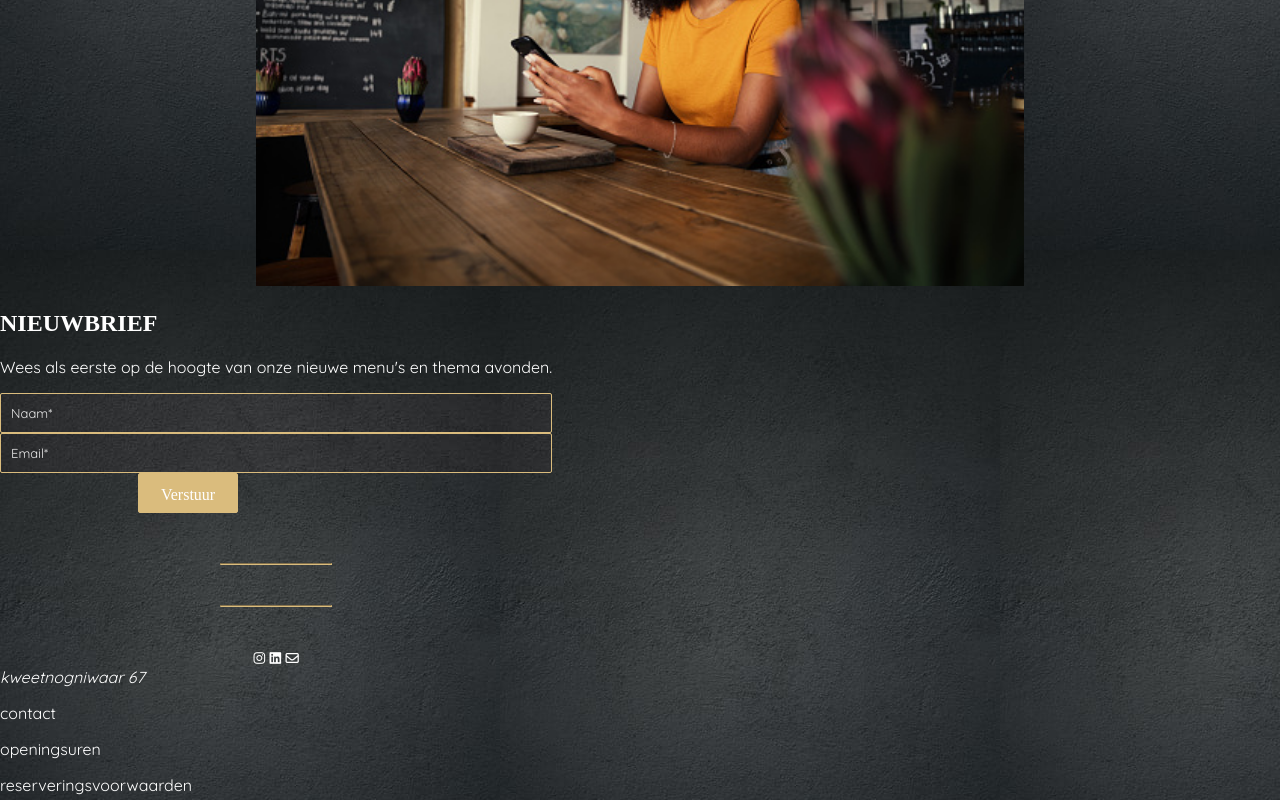
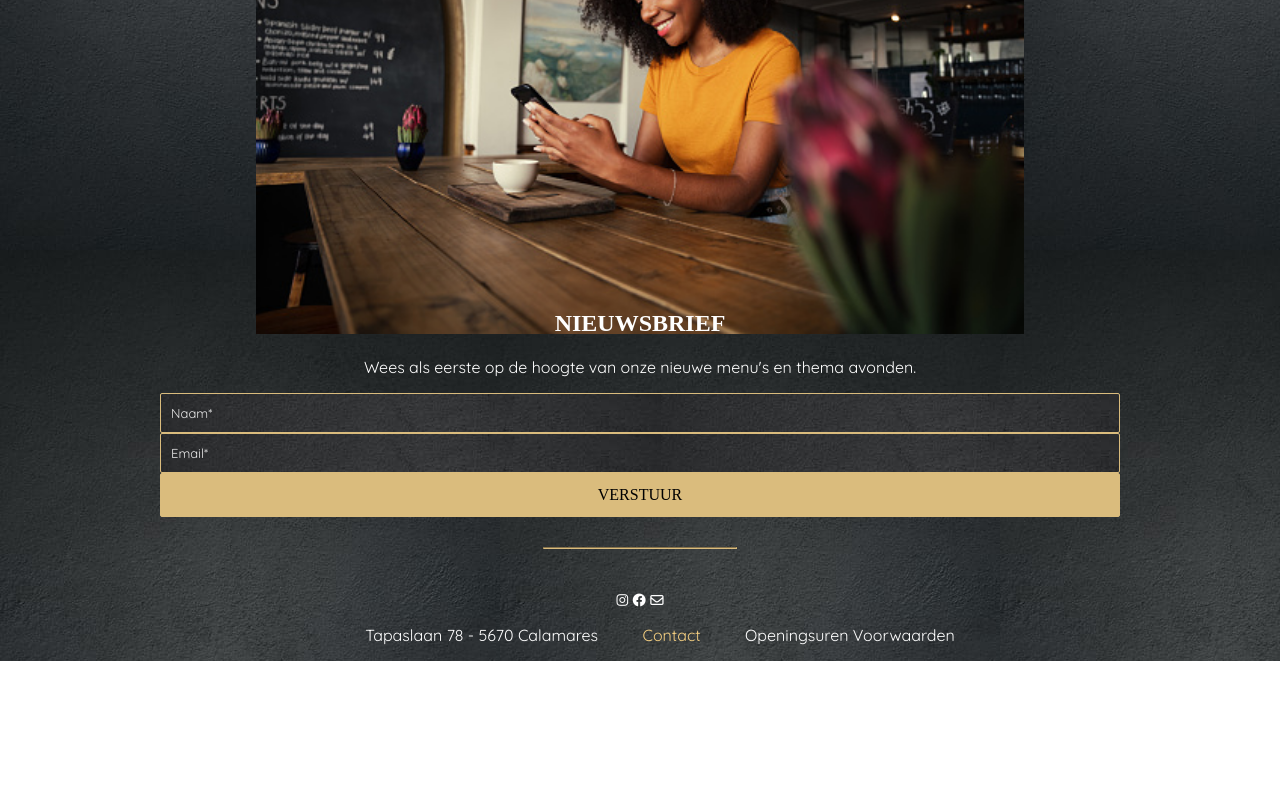
Before and after one commit to jasminejuvyns/my-gulp-boilerplate, a plain HTML site: page annuleringsvoorwaarden.html in a window 1280 px wide. Shown: the part 2000-2800 px from the top of the page. After the commit the page ends 2661 px from the top, so only its background shows below. Drawn offline with Linux system fonts and the light colour scheme; a web font is replaced by a local one.

Commit message:
update
De buttons kunnen we morgen bekijken qua kleur

```diff
--- a/annuleringsvoorwaarden.html
+++ b/annuleringsvoorwaarden.html
@@ -25,7 +25,7 @@
         <img class="header_image"src="images/header_tapas1.png" alt="header image">
         <img class="logo" src="images/logo_wit.png" alt="Sabor logo">
         <p class="header_text">
-            BEKIJK HIER ONZE VOORWAARDEN.<br>
+            BEKIJK HIER ONZE VOORWAARDEN BIJ ANNULATIE EN PRIVACY.<br>
             Voor vragen kan je ons hier bereiken:
             <br><br>
             <a href="../Sabor/contact.html" class="button">BEL ONS</a>
@@ -79,42 +79,46 @@
         <img class="annulatie_image" src="images/annulatie.jpg" alt="foto van medewerker van Sabor">
     </div>
 
-    <!-------------------------FOOTER--------------------------------------->
-    <footer class="footer_container">
-        <section>
-            <h1>NIEUWBRIEF</h1>
-            <p>Wees als eerste op de hoogte van onze nieuwe menu's en thema avonden.</p>
-            <form action="login.php" method="post">
+     <!-------------------------FOOTER--------------------------------------->
+    <footer class="container cf">
+        <div class="container2 cf">
+            <div class="centreren">
+                <h1 class="titel-gecentreerd menutitel">NIEUWSBRIEF</h1>
+                <p>Wees als eerste op de hoogte van onze nieuwe menu's en thema avonden.</p>
+            </div>
+            <form action="login.php" method="post" class="centreren cf">
                 <div class="formfield">
-                   <label></label>
-                   <input type="text" name="naam" id="naam" required placeholder="Naam*" class="formfield">
+                    <label></label>
+                    <input type="text" name="naam" id="naam" required placeholder="Naam*">
                 </div>
-                <div>
-                   <label></label>
-                   <input type="text" name="email" id="email" required placeholder="Email*" class=>
-                   <div>
-                    <input type="submit" value="Verstuur" class="button">
-                 </div>
-              </form>
+                <div class="formfield">
+                    <label></label>
+                    <input type="text" name="email" id="email" required placeholder="Email*">
                 </div>
+                <div class="formfield">
+                    <input type="submit" value="VERSTUUR">
+                </div>
+
+            </form>
             <hr>
+            <aside class="icon-bar cf">
+                <button onclick="location.href=''" class="buttonsocial"><i class="fa-brands fa-instagram"></i></button>
+                <button onclick="location.href=''" class="buttonsocial"><i class="fab fa-facebook"></i></button>
+                <button onclick="location.href='mailto:info@sabor.be'" class="buttonsocial"><i
+                        class="fa-regular fa-envelope"></i></button>
 
-        </section>
-        <hr>
+            </aside>
+            <section class="centreren">
 
-            <aside class="icon-bar">
-                <button onclick="location.href=''" class="buttonsocial"><i class="fa-brands fa-instagram"></i></button>
-                <button onclick="location.href=''" class="buttonsocial"><i class="fa-brands fa-linkedin"></i></button>
-                <button onclick="location.href='mailto:info@sabor.be'" class="buttonsocial"><i class="fa-regular fa-envelope"></i></button>
-            </aside>
+                <ul>
+                    <li><a class="adres">Tapaslaan 78 - 5670 Calamares</a></li>
+                    <li><a class="contact" href="../Sabor/contact.html">Contact</a></li>
+                    <li><a class="openingsuren">Openingsuren</a></li>
+                    <li><a class="voorwaarden">Voorwaarden</a></li>
+                </ul>
 
-        <section>
-            <address>kweetnogniwaar 67</address>
-            <p>contact</p>
-            <p>openingsuren</p>
-            <p>reserveringsvoorwaarden</p>
-            <p>copyright</p>
-        </section>
+            </section>
+        </div>
     </footer>
 </body>
 </html>
--- a/style_body.css
+++ b/style_body.css
@@ -383,7 +383,7 @@ h3{
 /*---------------BEGIN ANNULATIEVOORWAARDEN PAGINA-------------------------*/
 .annulatie_container{
 	padding: 2%;
-	margin-top: 10%;
+	margin-top: 15%;
 }
 
 .annulatie_text{
@@ -398,6 +398,10 @@ h3{
 }
 
 /*---------------BEGIN RESERVATIE PAGINA-------------------------*/
+.reservatie_container{
+	margin-top: 10%;
+}
+
 .reservatie_titel{
 	margin-top: 2%;
 	margin-left: 37%;
@@ -408,6 +412,7 @@ h3{
 .reservatie_text{
 	text-align: center;
 	padding: 0 8%;
+
 }
 
 .button_reservatie{
--- a/style_header_footer.css
+++ b/style_header_footer.css
@@ -106,7 +106,7 @@ a:visited{
 /*button reserveren-header*/
 
 .button {
-	background-color: #766749;
+	background-color: #B69E6B;
 	width:100px;
 	height: 40px;
 	font-size: 16px;
```
